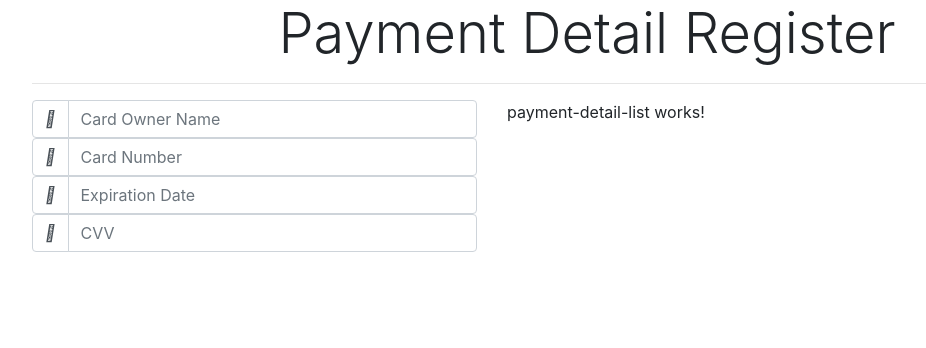
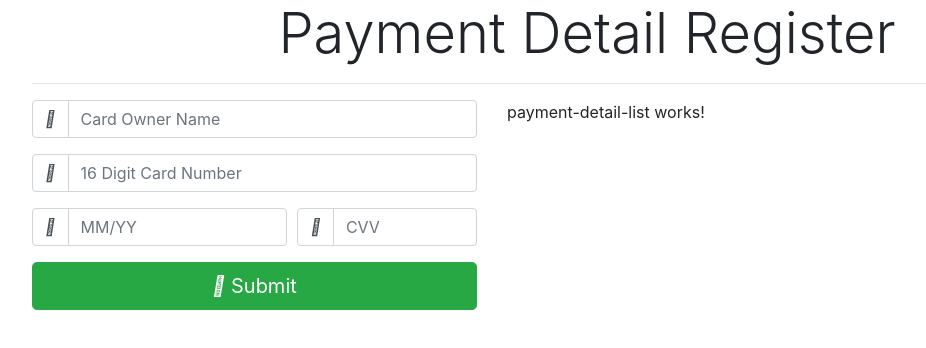
Before and after one commit to saniulnaim/WebAPICoreCRUDWithAngular7, an Angular app in the folder Angular7/: page / in a window 1280 px wide. Shown: the top 348 px of the page, without its empty margins (53-979 px from the left). Built offline with nearby package versions, Linux system fonts and the light colour scheme.

Commit message:
add payment detail

```diff
--- a/Angular7/src/app/payment-details/payment-detail/payment-detail.component.html
+++ b/Angular7/src/app/payment-details/payment-detail/payment-detail.component.html
@@ -1,43 +1,50 @@
 <form #form="ngForm" autocomplete="off">
-  <div vocab="form-group">
+  <div class="form-group">
     <div class="input-group">
       <div class="input-group-prepend">
         <div class="input-group-text bg-white">
-          <i class="fal fa-user"></i>
+          <i class="fal fa-user" [class.green-icor]="CardOwnerName.valid" [class.red-icon]="CardOwnerName.invalid && CardOwnerName.touched"></i>
         </div>
       </div>
-      <input name="CardOwnerName" #CardOwnerName="ngModel" [(ngModel)]="service.CardOwnerName" class="form-control" placeholder="Card Owner Name" />
+      <input required name="CardOwnerName" #CardOwnerName="ngModel" [(ngModel)]="service.CardOwnerName" class="form-control" placeholder="Card Owner Name" />
     </div>
   </div>
 
-  <div vocab="form-group">
+  <div class="form-group">
     <div class="input-group">
       <div class="input-group-prepend">
         <div class="input-group-text bg-white">
-          <i class="fal fa-user"></i>
+          <i class="fal fa-user" [class.green-icor]="CardNumber.valid" [class.red-icon]="CardNumber.invalid && CardNumber.touched"></i>
         </div>
       </div>
-      <input name="CardNumber" #CardNumber="ngModel" [(ngModel)]="service.CardNumber" class="form-control" placeholder="Card Number" />
+      <input required maxlength="16" minLength="16" name="CardNumber" #CardNumber="ngModel" [(ngModel)]="service.CardNumber" class="form-control" placeholder="16 Digit Card Number" />
     </div>
   </div>
+  <div class="form-row">
+    <div class="form-group col-md-7">
+      <div class="input-group">
+        <div class="input-group-prepend">
+          <div class="input-group-text bg-white">
+            <i class="fal fa-user" [class.green-icor]="ExpirationDate.valid" [class.red-icon]="ExpirationDate.invalid && ExpirationDate.touched"></i>
+          </div>
+        </div>
+        <input required maxlength="5" minLength="5" name="ExpirationDate" #ExpirationDate="ngModel" [(ngModel)]="service.ExpirationDate" class="form-control" placeholder="MM/YY" />
+      </div>
+    </div>
+    <div class="form-group col-md-5">
+      <div class="input-group">
+        <div class="input-group-prepend">
+          <div class="input-group-text bg-white">
+            <i class="fal fa-user" [class.green-icor]="CVV.valid" [class.red-icon]="CVV.invalid && CVV.touched"></i>
+          </div>
+        </div>
+        <input required maxlength="3" minLength="3" type="password" name="CVV" #CVV="ngModel" [(ngModel)]="service.CVV" class="form-control" placeholder="CVV" />
+      </div>
+    </div>
 
-  <div vocab="form-group">
-    <div class="input-group">
-      <div class="input-group-prepend">
-        <div class="input-group-text bg-white">
-          <i class="fal fa-user"></i>
-        </div>
-      </div>
-      <input name="ExpirationDate" #ExpirationDate="ngModel" [(ngModel)]="service.ExpirationDate" class="form-control" placeholder="Expiration Date" />
-    </div>
   </div>
-  <div vocab="form-group">
-    <div class="input-group">
-      <div class="input-group-prepend">
-        <div class="input-group-text bg-white">
-          <i class="fal fa-user"></i>
-        </div>
-      </div>
-      <input name="CVV" #CVV="ngModel" [(ngModel)]="service.CVV" class="form-control" placeholder="CVV" />
-    </div>
-  </div></form>
+  <div class="form-group">
+    <button class="btn btn-success btn-lg btn-block" type="submit"><i class="fas fa-database"></i> Submit</button>
+  </div>
+
+</form>
--- a/Angular7/src/styles.css
+++ b/Angular7/src/styles.css
@@ -1 +1,8 @@
 /* You can add global styles to this file, and also import other style files */
+input.ng-touched.ng-invalid{
+  border-color: #dc3545;
+}
+
+input .ng-valid{
+  border-color: #28a745;
+}
```
Also changed, not shown: 1 other file (tests, documents, lock files or other folders).
